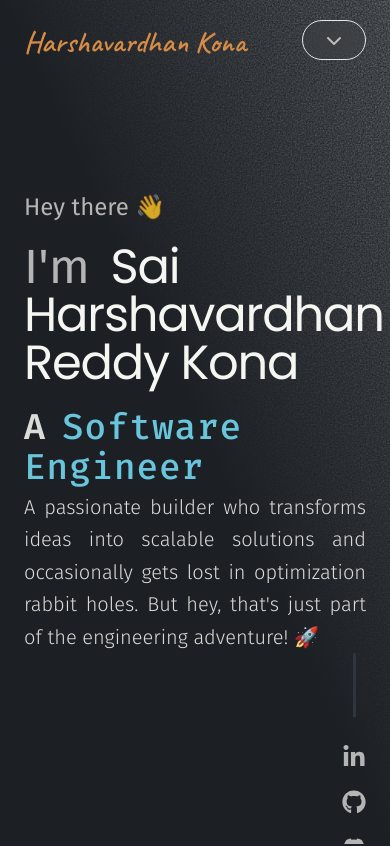
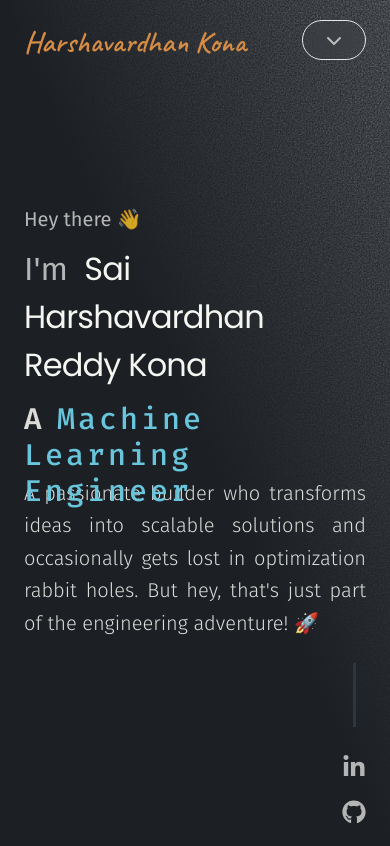
Before and after one commit to HarshavardhanKona06/hk.folio, a Next.js app: page / in a window 390 px wide. Shown: the top 846 px of the page. Built offline with nearby package versions, Linux system fonts and the light colour scheme.

Commit message:
Fixed Temp Landing Section Padding

```diff
--- a/src/components/sections/landingSection.tsx
+++ b/src/components/sections/landingSection.tsx
@@ -11,7 +11,12 @@ export default function LandingSection() {
     const roles = [
         'Software Engineer',
         'Full Stack Engineer',
-        'Machine Learning Engineer'
+        'Full Stack Developer',
+        'Machine Learning Engineer',
+        'Computer Vision Engineer',
+        'Computer Vision Researcher',
+        'Software Developer',
+        'Web Developer',
     ];
 
     useEffect(() => {
@@ -27,7 +32,7 @@ export default function LandingSection() {
     return (
         <section id='home' className='w-full min-h-screen relative isolate overflow-hidden'>
             {/* Noise Filter Container */}
-            <div className='absolute inset-0 overflow-hidden'>
+            <div className='absolute inset-0 w-full h-full overflow-hidden'>
                 <svg className='absolute inset-0 h-full w-full'>
                     <defs>
                         <filter id='noise'>
@@ -48,18 +53,18 @@ export default function LandingSection() {
 
             {/* Content */}
             <div className='relative min-h-screen flex items-center justify-center font-firaSans'>
-                <div className='w-full max-w-[85rem] mx-auto px-6 md:px-10'>
+                <div className='w-full max-w-[85rem] mx-auto px-6 sm:px-8 md:px-10'>
                     <div className={`transition-all duration-1000 ease-out ${
                         isVisible ? 'opacity-100 translate-y-0' : 'opacity-0 translate-y-8'
                     }`}>
-                        <div className='space-y-5 text-left'>
+                        <div className='space-y-3 text-left'>
                             {/* Greeting */}
-                            <div className='text-2xl text-text-tertiary-dark'>
+                            <div className='text-xl sm:text-2xl text-text-tertiary-dark'>
                                 Hey there 👋
                             </div>
 
                             {/* Name */}
-                            <h1 className='text-5xl font-normal'>
+                            <h1 className='text-[32px] sm:text-4xl lg:text-5xl font-normal'>
                                 <span className='text-text-tertiary-dark'>I&#39;m {' '}</span>
                                 <span className='ml-2 text-text-primary-dark tracking-tight font-poppins'>
                                     Sai Harshavardhan Reddy Kona
@@ -68,23 +73,23 @@ export default function LandingSection() {
 
                             {/* Role */}
                             <div className='h-16 relative'>
-                                <p className='text-4xl font-medium absolute transition-all duration-500 ease-in-out'>
+                                <p className='text-3xl sm:text-3xl md:text-4xl font-medium absolute transition-all duration-500 ease-in-out'>
                                     <span className='text-text-secondary-dark'>A {' '}</span>
-                                    <span className='text-teal-hover-dark ml-2 font-firaCode tracking-wide'>
+                                    <span className='text-teal-hover-dark ml-2 font-firaCode tracking-widest'>
                                         {roles[roleIndex]}
                                     </span>
                                 </p>
                             </div>
 
                             {/* Description */}
-                            <p className='text-xl md:text-2xl text-text-secondary-dark font-light leading-relaxed max-w-3xl text-justify'>
+                            <p className='text-xl sm:text-xl md:text-2xl text-text-secondary-dark font-light leading-relaxed max-w-3xl text-justify'>
                                 A passionate builder who transforms ideas into scalable solutions and occasionally gets lost in
                                 optimization rabbit holes. But hey, that&#39;s just part of the engineering adventure! 🚀
                             </p>
                         </div>
 
                         {/* Social Links */}
-                        <div className='absolute right-0 flex flex-col items-center space-y-4'>
+                        <div className='absolute right-0 flex flex-col items-center space-y-4 pt-6'>
                             <div className='w-[3px] h-16 bg-border-dark mb-3'></div>
                             <a
                                 href='https://linkedin.com/in/harshavardhankona'
```
